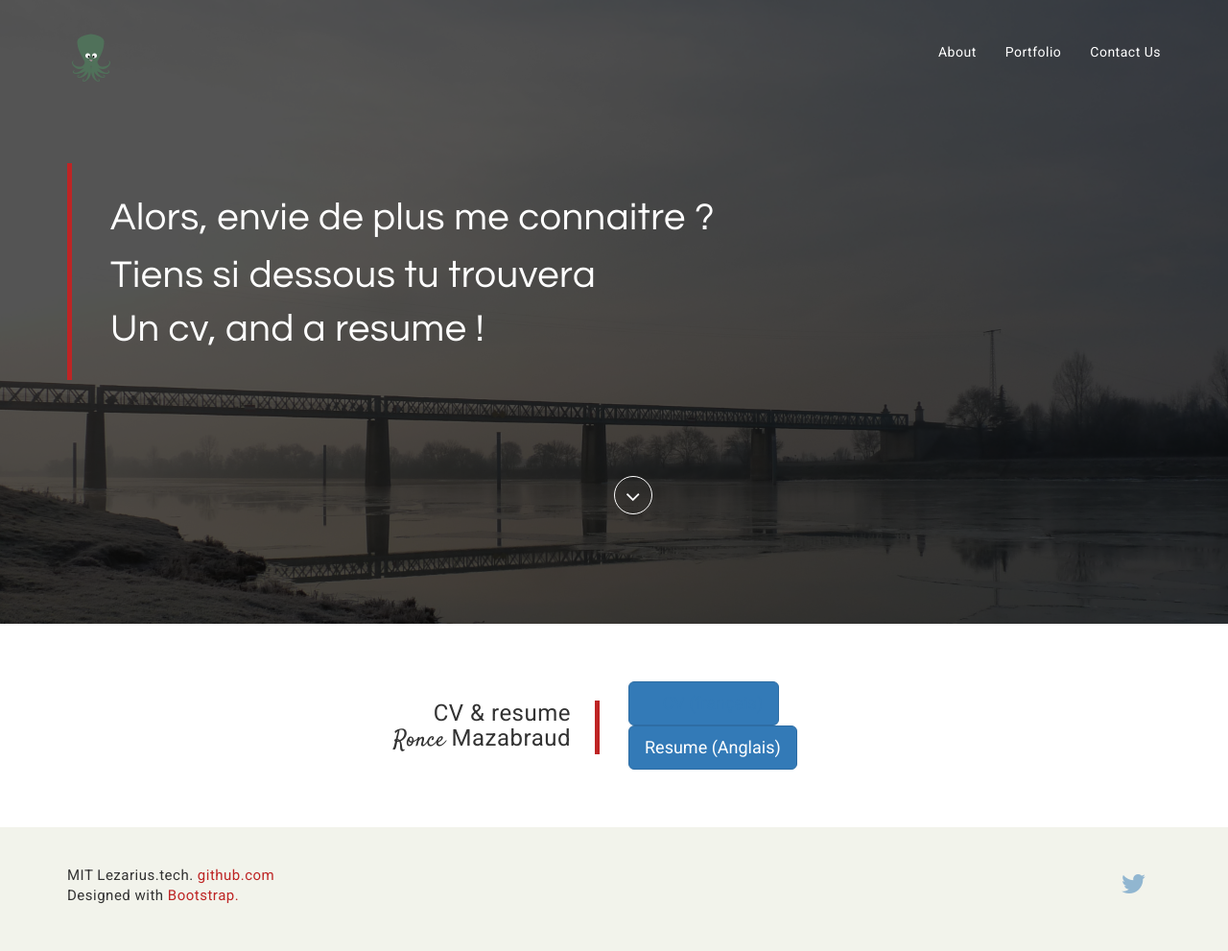
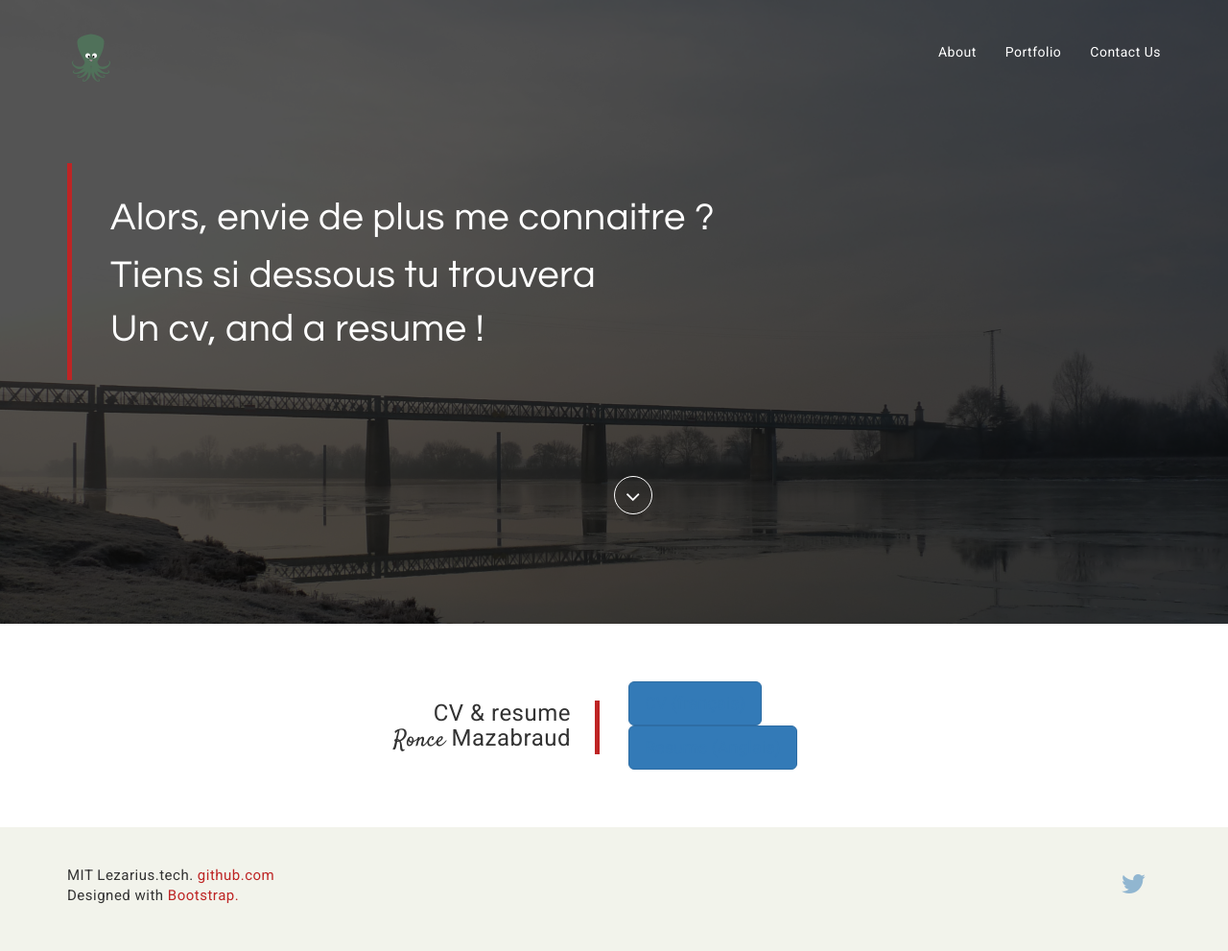
Before and after one commit to lezarius/lezarius.tech, a PHP site: page /about.php in a window 1280 px wide. Shown: the whole page at 96% size. Run offline with PHP 8.4, Linux system fonts and the light colour scheme; some web fonts are replaced.

Commit message:
bad button

```diff
--- a/about.php
+++ b/about.php
@@ -32,13 +32,16 @@
 
           <div>
            <button class="btn btn-primary btn-lg">
-           <span class="glyphicon glyphicon-briefcase" aria-hiden="true"></span>
+           <span>
            <a href="http://cv.lezarius.tech">CV (français)</a>
+           </span>
            </button>
            </div>
 
            <div >
-           <button class="btn btn-primary btn-lg">Resume (Anglais)</button>
+           <button class="btn btn-primary btn-lg">
+           <span><a href="http://resume.lezarius.tech">Resume (Anglais)</a></span>
+           </button>
           </div>
 
           </div>
```
